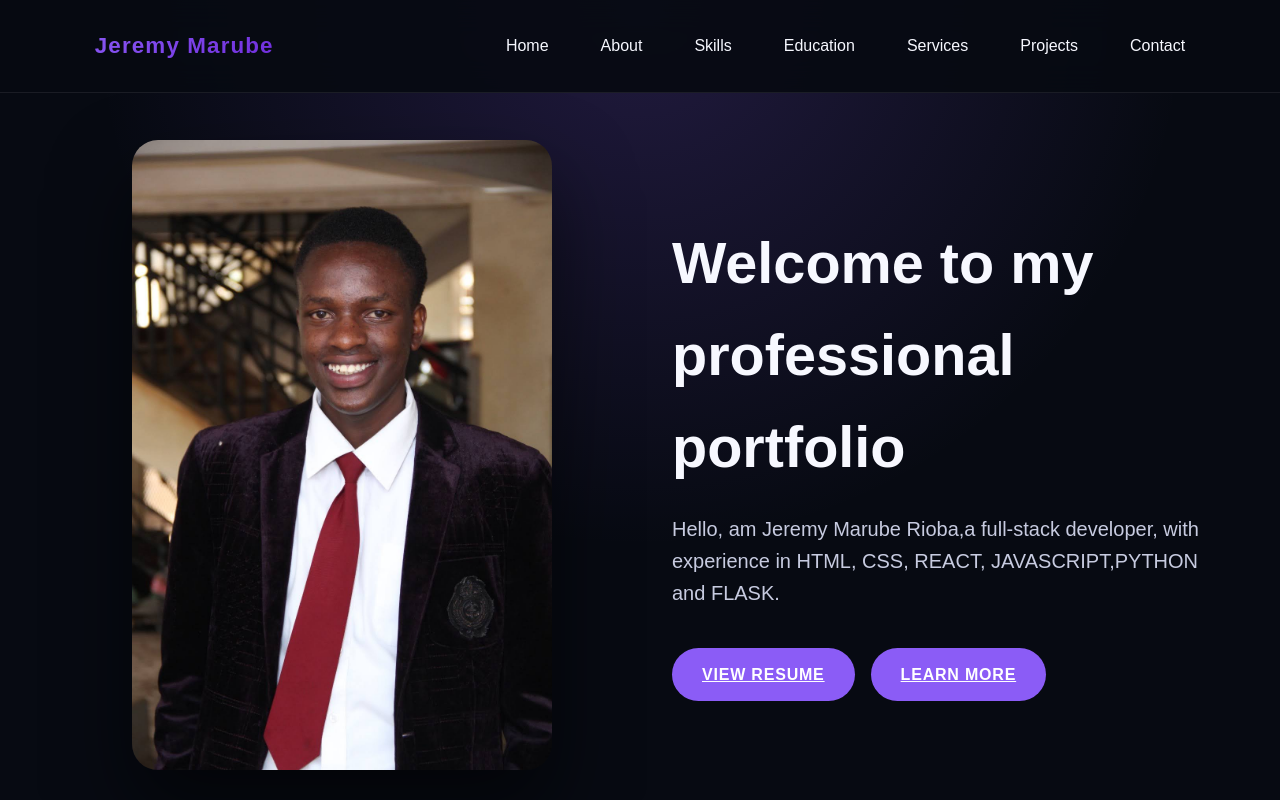
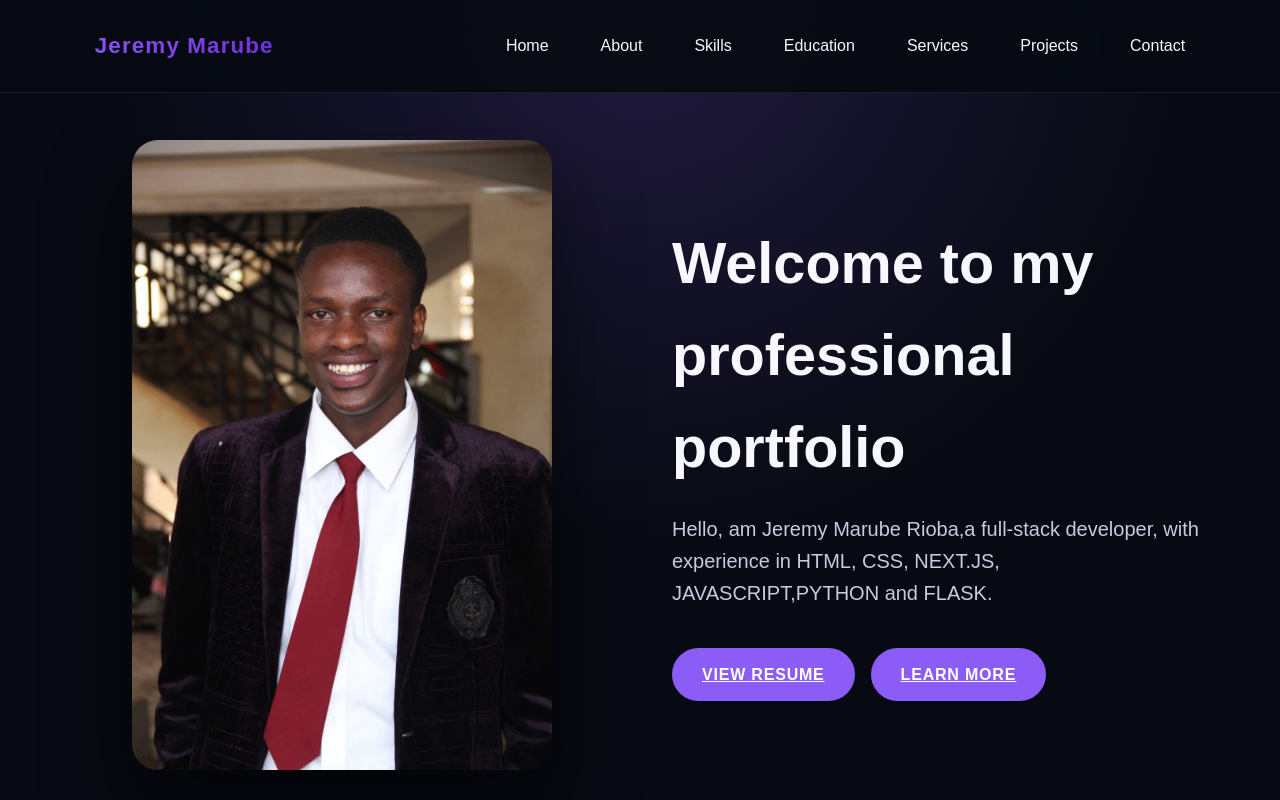
Before and after one commit to Jeremymarube/my-proffesional-portofolio, a Next.js app: page / in a window 1280 px wide. Shown: the top 800 px of the page. Built offline with nearby package versions, Linux system fonts and the light colour scheme; a web font is replaced by a local one.

Commit message:
add skill

```diff
--- a/src/components/Hero/Hero.js
+++ b/src/components/Hero/Hero.js
@@ -15,7 +15,7 @@ const Hero = () => {
       </div>
       <div className="hero-content">
         <h1>Welcome to my professional portfolio</h1>
-        <p>Hello, am Jeremy Marube Rioba,a full-stack developer, with experience in HTML, CSS, REACT, JAVASCRIPT,PYTHON and FLASK.</p>
+        <p>Hello, am Jeremy Marube Rioba,a full-stack developer, with experience in HTML, CSS, NEXT.JS, JAVASCRIPT,PYTHON and FLASK.</p>
         <div className="hero-buttons">
           <a href="/resume.pdf" className="btn" target="_blank" rel="noopener noreferrer">
              View Resume
```
